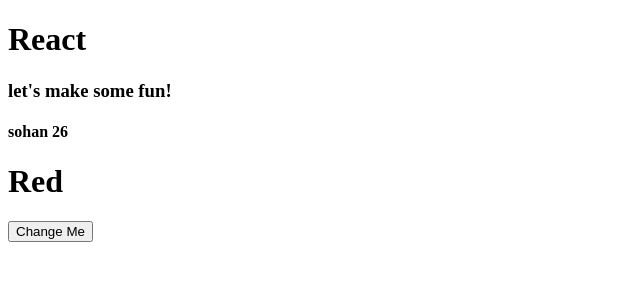
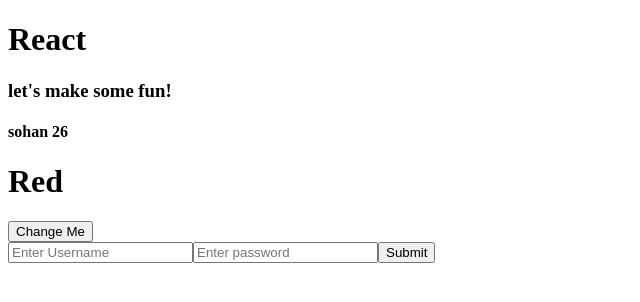
Before and after one commit to srsohan150626/reactFundamental, a React (Create React App) app: page / in a window 1280 px wide. Shown: the top 302 px of the page, without its empty margins (0-640 px from the left). Built offline with nearby package versions, Linux system fonts and the light colour scheme.

Commit message:
useRef hooks implementation

```diff
--- /dev/null
+++ b/src/components/home/Form.js
@@ -0,0 +1,21 @@
+import React, {useRef} from 'react';
+
+const Form = () => {
+    let username = useRef();
+    let password = useRef();
+    const getFormData = () => {
+      let a = username.current.value;
+      let b = password.current.value;
+      alert(a + ' '+ b);
+    }
+    return (
+        <div>
+            <input ref={username} type="text" placeholder="Enter Username"/>
+            <input ref={password} type="password" placeholder="Enter password"/>
+            <button onClick={getFormData}>Submit</button>
+
+        </div>
+    );
+};
+
+export default Form;
--- a/src/components/home/Homebanner.js
+++ b/src/components/home/Homebanner.js
@@ -1,4 +1,5 @@
 import React, {useState} from 'react';
+import Form from "./Form";
 
 const Homebanner = (props) => {
     const [color, setColor] = useState("Red");
@@ -12,6 +13,7 @@
             <h4>{props.json.name} {props.json.age}</h4>
             <h1>{color}</h1>
             <button onClick={newColor}>Change Me</button>
+            <Form/>
         </div>
     );
 };
```
